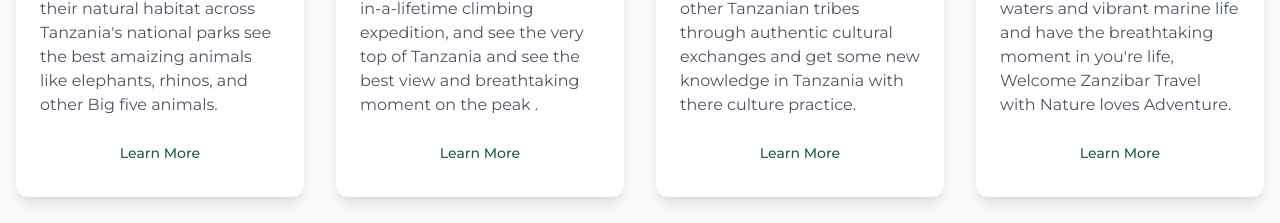
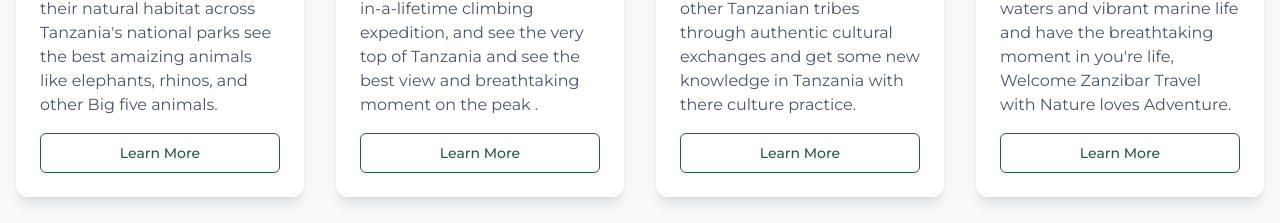
Before and after one commit to makaveliefx415/Nature-Loves-Adventure, a React (Vite) app: page / in a window 1280 px wide. Shown: the part 2099-2322 px from the top of the page. Built offline with nearby package versions, Linux system fonts and the light colour scheme; a web font is replaced by a local one.

Commit message:
Update SafariExperiences.tsx

```diff
--- a/src/components/SafariExperiences.tsx
+++ b/src/components/SafariExperiences.tsx
@@ -60,7 +60,7 @@ const SafariExperiences = () => {
                 <h3 className="text-xl font-bold mb-2 text-tanzania-green">{safari.title}</h3>
                 <p className="text-gray-600 mb-4">{safari.description}</p>
                 <Button
-                  variant="link"
+                  variant="outline"
                   className="w-full border-tanzania-green text-tanzania-green hover:bg-tanzania-green hover:text-white"
                   asChild
                 >
```
